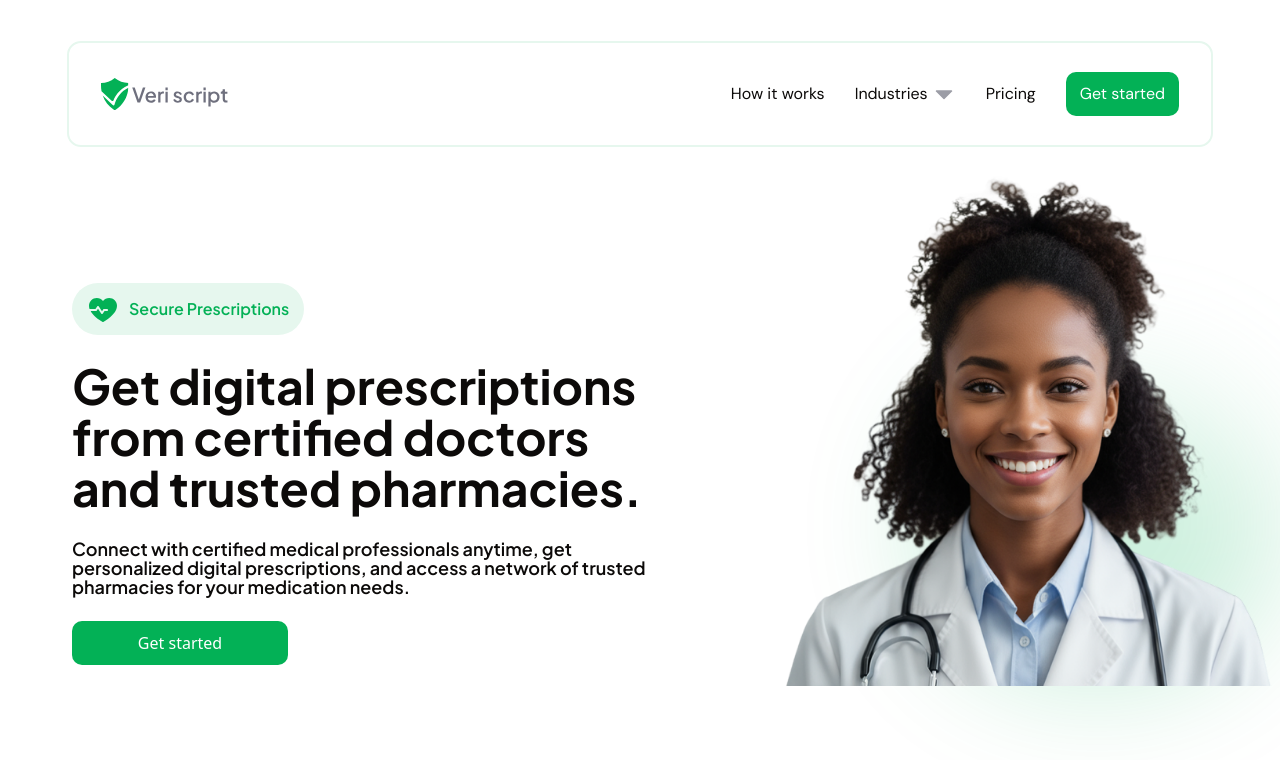
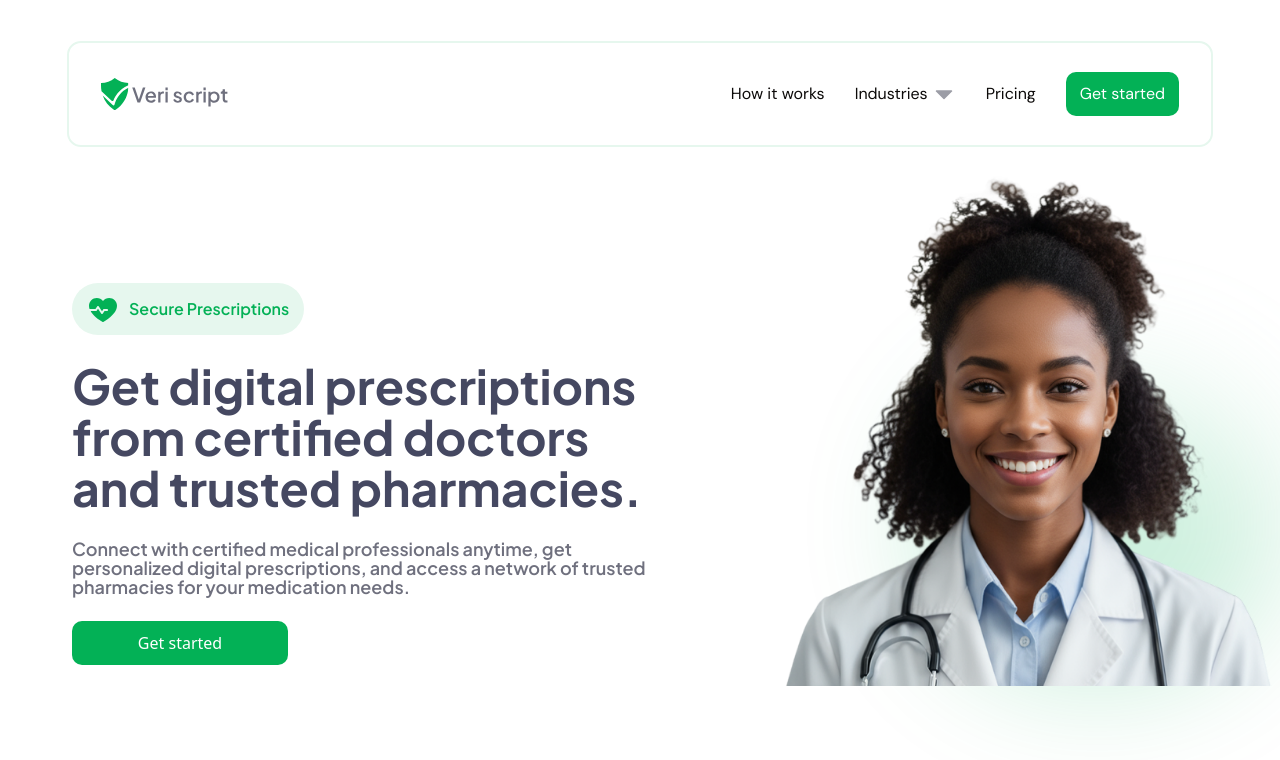
Before and after one commit to Marvyeddy/veriscript, a Next.js app: page / in a window 1280 px wide. Shown: the top 760 px of the page. Built offline with nearby package versions, Linux system fonts and the light colour scheme.

Commit message:
text corrected

```diff
--- a/components/home/Hero.tsx
+++ b/components/home/Hero.tsx
@@ -22,12 +22,12 @@ const Hero = () => {
             </h2>
           </div>
 
-          <h1 className="font-jakarta text-[48px] leading-[107%] font-bold max-lg:text-center">
+          <h1 className="font-jakarta text-[48px] leading-[107%] font-bold max-lg:text-center text-[#454861]">
             Get digital prescriptions from certified doctors and trusted
             pharmacies.
           </h1>
 
-          <p className="text-[18px] font-semibold font-jakarta leading-[107%] max-lg:text-center">
+          <p className="text-[18px] font-semibold font-jakarta leading-[107%] max-lg:text-center text-[#6F707E]">
             Connect with certified medical professionals anytime, get
             personalized digital prescriptions, and access a network of trusted
             pharmacies for your medication needs.
```
